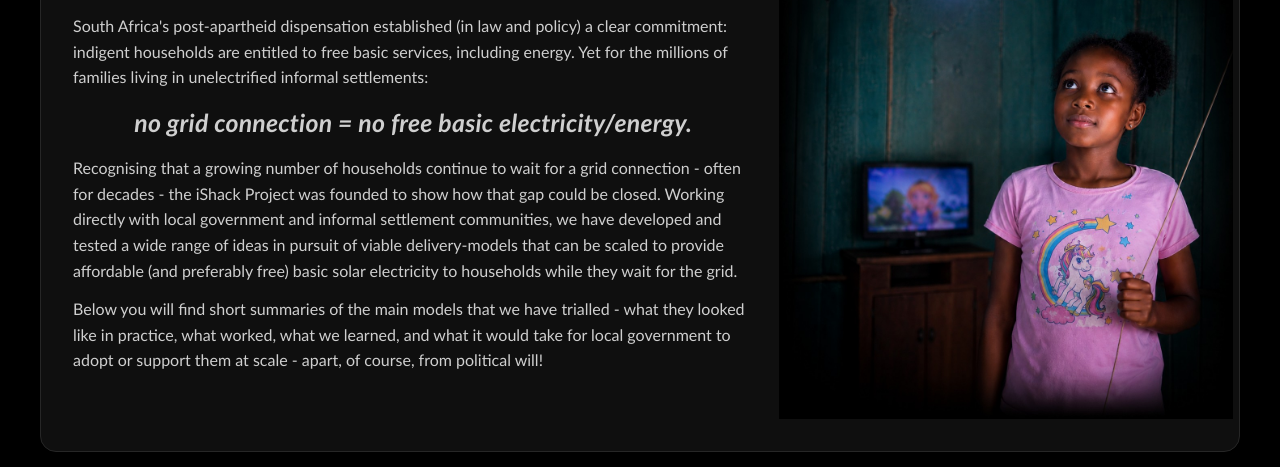
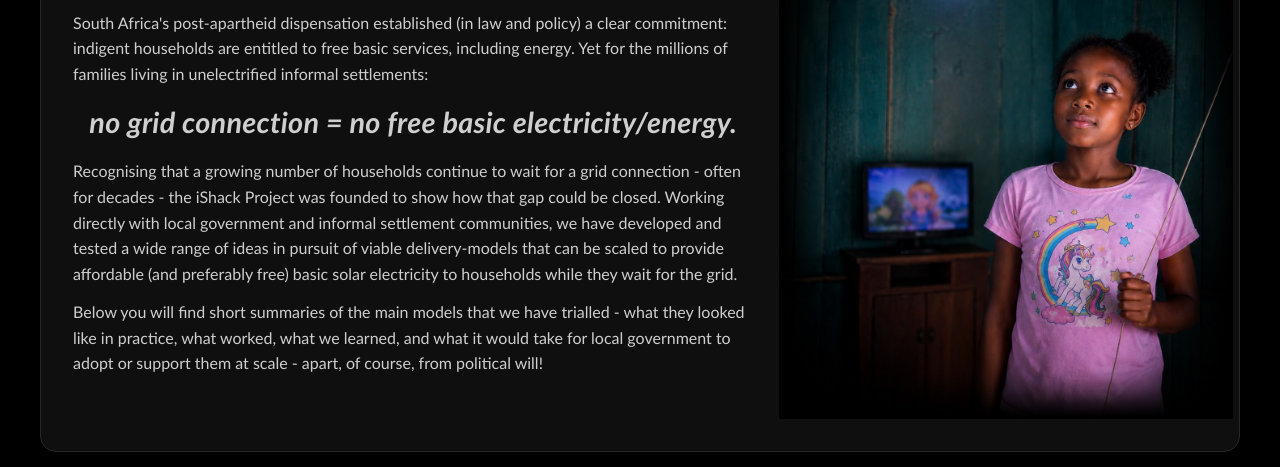
Before and after one commit to WFitzhenry/ishack_website, a website built with Vite: page index.html in a window 1280 px wide. Shown: the part 306-773 px from the top of the page. Built offline with nearby package versions, Linux system fonts and the light colour scheme.

```diff
--- a/src/style.css
+++ b/src/style.css
@@ -269,7 +269,7 @@ main {
 
 .landing-emphasis {
   text-align: center;
-  font-size: clamp(1.1rem, 2.2vw, 1.55rem);
+  font-size: clamp(1.25rem, 2.6vw, 1.8rem);
   font-weight: 800;
   font-style: italic;
   letter-spacing: 0.01em;
```
